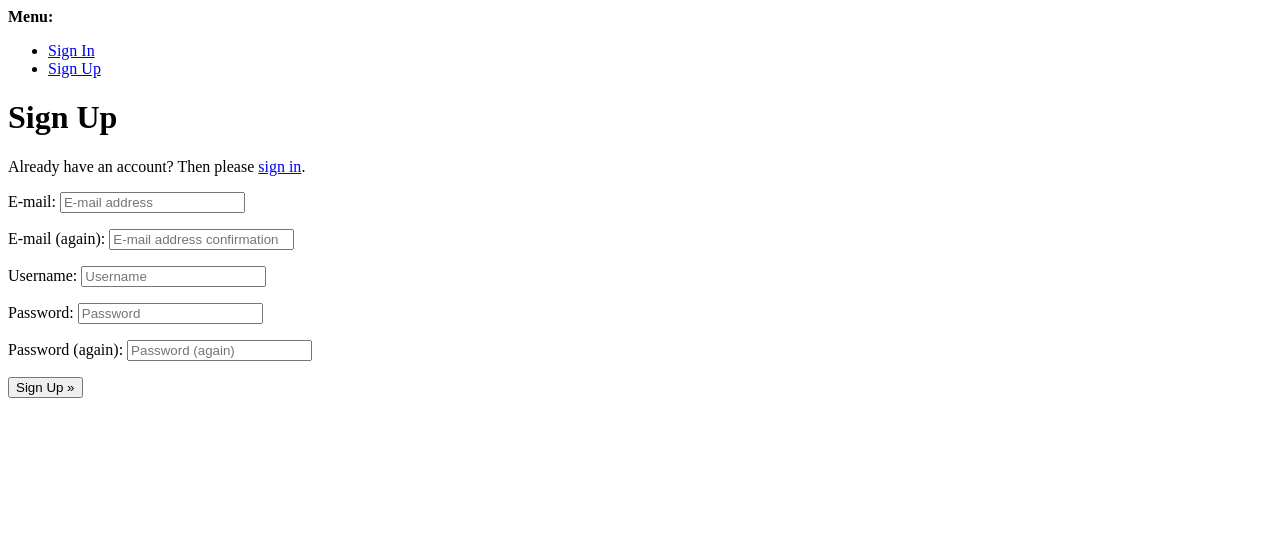
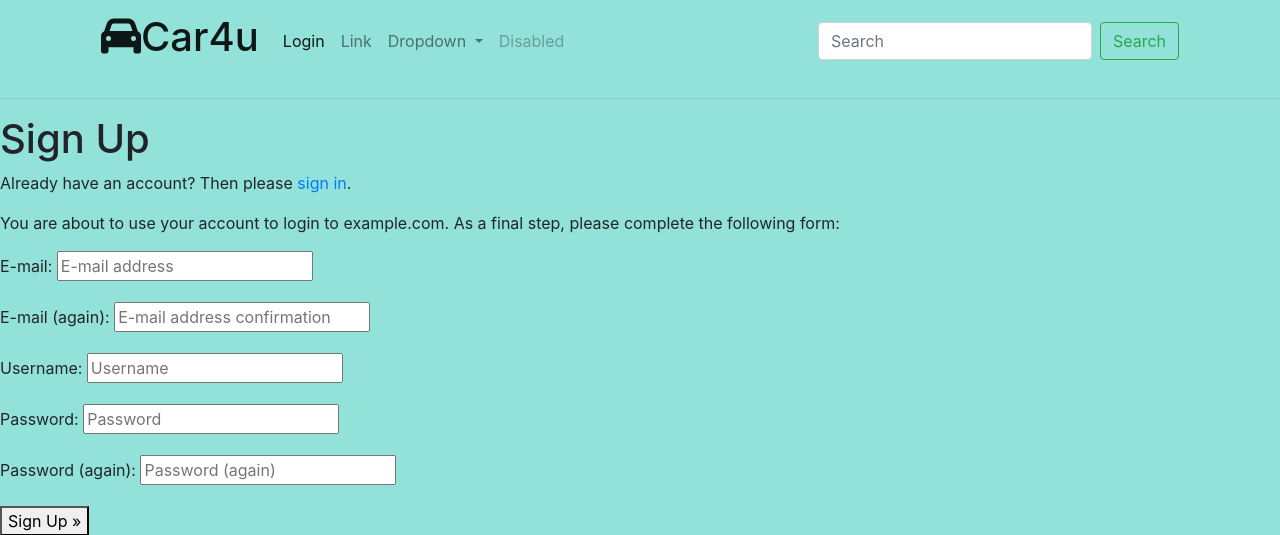
Before and after one commit to bobshort4bobby4/PP5-v1, a Django app: page /accounts/signup/ in a window 1280 px wide. Shown: the top 535 px of the page. Run offline with Django 3.2, Linux system fonts and the light colour scheme; some libraries are stand-ins or nearby versions.

```diff
--- a/pp5_carsales/settings.py
+++ b/pp5_carsales/settings.py
@@ -79,7 +79,7 @@ AUTHENTICATION_BACKENDS = [
 
 ]
 
-SITE_ID = 1
+SITE_ID = 2
 
 EMAIL_BACKEND = 'django.core.mail.backends.console.EmailBackend'
 
--- /dev/null
+++ b/templates/account/signup.html
@@ -0,0 +1,32 @@
+{% extends "account/base.html" %}
+
+{% load i18n %}
+
+{% block head_title %}{% trans "Signup" %}{% endblock %}
+
+{% block content %}
+<h1>{% trans "Sign Up" %}</h1>
+
+<p>{% blocktrans %}Already have an account? Then please <a href="{{ login_url }}">sign in</a>.{% endblocktrans %}</p>
+
+<!-- <form class="signup" id="signup_form" method="post" action="{% url 'account_signup' %}">
+  {% csrf_token %}
+  {{ form.as_p }}
+  {% if redirect_field_value %}
+  <input type="hidden" name="{{ redirect_field_name }}" value="{{ redirect_field_value }}" />
+  {% endif %}
+  <button type="submit">{% trans "Sign Up" %} &raquo;</button>
+</form> -->
+<p>{% blocktrans with provider_name=account.get_provider.name site_name=site.name %}You are about to use your {{provider_name}} account to login to
+  {{site_name}}. As a final step, please complete the following form:{% endblocktrans %}</p>
+
+<form class="signup" id="signup_form" method="post" action="{% url 'socialaccount_signup' %}">
+  {% csrf_token %}
+  {{ form.as_p }}
+  {% if redirect_field_value %}
+  <input type="hidden" name="{{ redirect_field_name }}" value="{{ redirect_field_value }}" />
+  {% endif %}
+  <button type="submit">{% trans "Sign Up" %} &raquo;</button>
+</form>
+
+{% endblock %}
--- a/templates/base.html
+++ b/templates/base.html
@@ -104,10 +104,17 @@
 
                 <div class="collapse navbar-collapse" id="navbarSupportedContent">
                   <ul class="navbar-nav mr-auto">
-                    {% if user is not True %}
-                    <li class="nav-item active">
-                      <a class="nav-link" href="{% url 'account_login' %}">Login <span class="sr-only">(current)</span></a>
-                    </li>
+                    {% if user.is_authenticated %}
+                      <li class="cus-nav-p">
+                        <p class="nav-link" aria-label="logged in as ">Logged in as User: {{ request.user.username }}</p>
+                      </li>
+                      <li class="cus-nav-p">
+                        <a class="nav-link" href="{% url 'account_logout' %}">Logout <span class="sr-only">(current)</span></a>
+                      </li>
+                    {% else %}
+                      <li class="nav-item active">
+                        <a class="nav-link" href="{% url 'account_login' %}">Login <span class="sr-only">(current)</span></a>
+                      </li>
                     {% endif %}
                     <li class="nav-item">
                       <a class="nav-link" href="#">Link</a>
```
Also changed, not shown: templates/allauth/account/signup.html (deleted, +0 -21 lines), .pre-commit-config.yaml (added), templates/account/account_inactive.html (renamed from templates/allauth/account/account_inactive.html), templates/account/base.html (renamed from templates/allauth/account/base.html), templates/account/email.html (renamed from templates/allauth/account/email.html), templates/account/email_confirm.html (renamed from templates/allauth/account/email_confirm.html), templates/account/login.html (renamed from templates/allauth/account/login.html), templates/account/logout.html (renamed from templates/allauth/account/logout.html), templates/account/password_change.html (renamed from templates/allauth/account/password_change.html), templates/account/password_reset.html (renamed from templates/allauth/account/password_reset.html), templates/account/password_reset_done.html (renamed from templates/allauth/account/password_reset_done.html), templates/account/password_reset_from_key.html (renamed from templates/allauth/account/password_reset_from_key.html), templates/account/password_reset_from_key_done.html (renamed from templates/allauth/account/password_reset_from_key_done.html), templates/account/password_set.html (renamed from templates/allauth/account/password_set.html), 3 more files.
